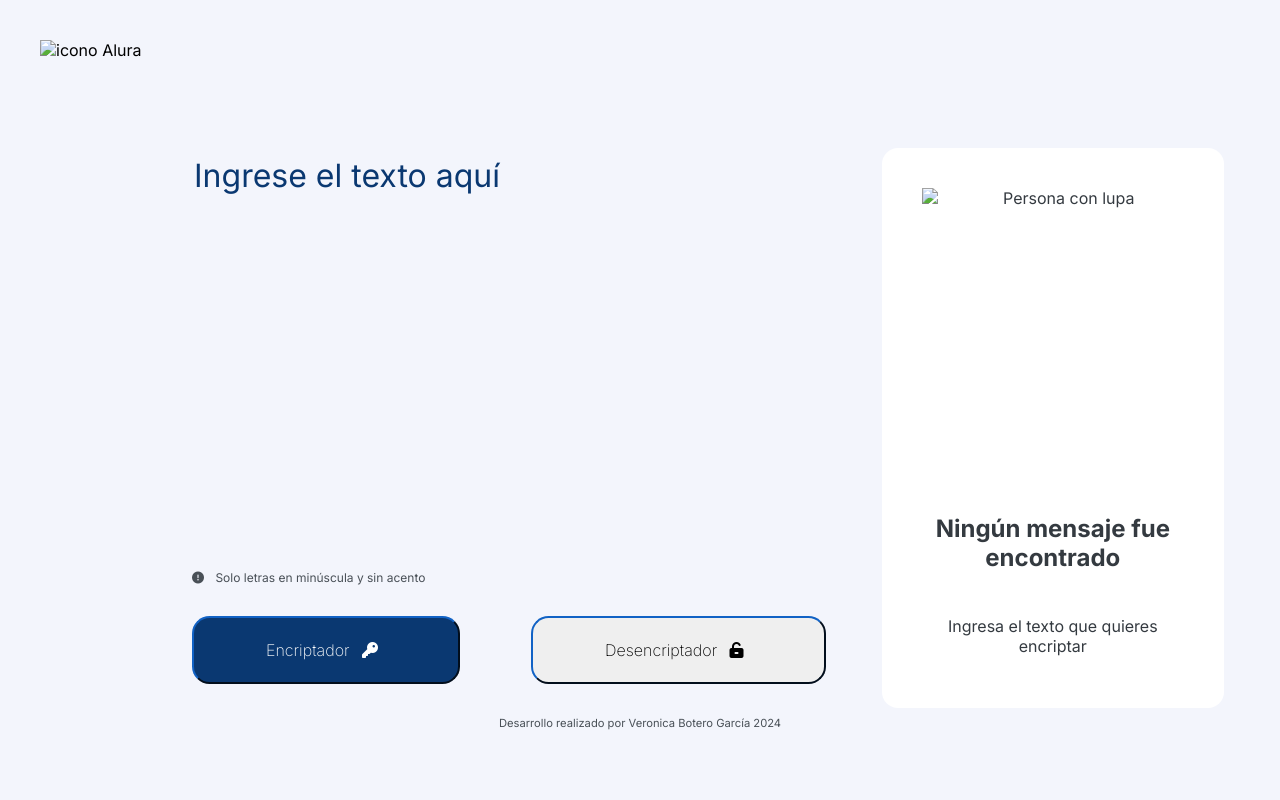
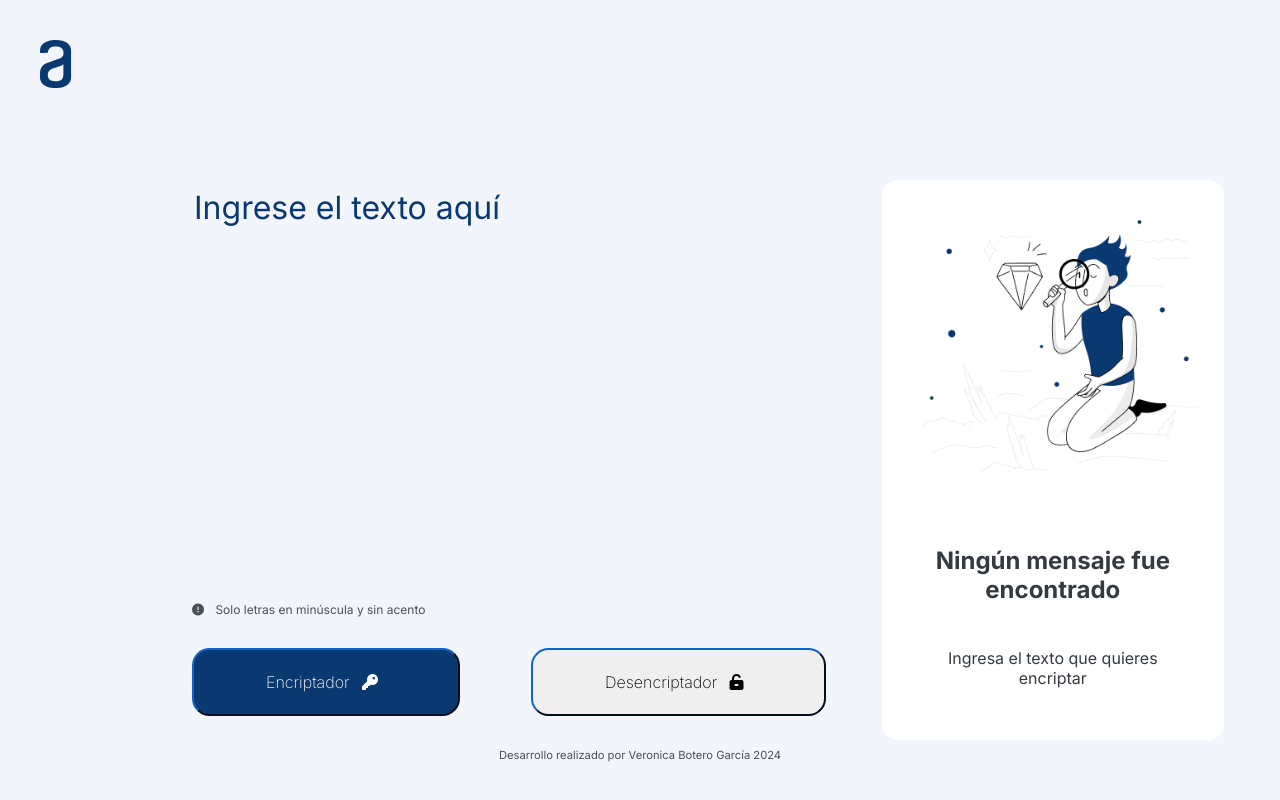
Before and after one commit to veroBG/Encriptador-de-texto, a plain HTML site: page index.html in a window 1280 px wide. Drawn offline with Linux system fonts and the light colour scheme.

Commit message:
se corrige el error de la ruta de las imagenes (icono y muñeco con lupa)

```diff
--- a/index.html
+++ b/index.html
@@ -11,7 +11,7 @@
 </head>
 <body>
     <header>
-        <img src="./images/icoAlura.svg" alt="icono Alura">
+        <img src="./img/icoAlura.svg" alt="icono Alura">
     </header>
     <main>
         <div class="funcion">
@@ -23,7 +23,7 @@
             </div>
         </div>
         <div id="respuesta" class="caja-respuesta">
-            <img src="./images/muneco.png" alt="Persona con lupa">
+            <img src="./img/muneco.png" alt="Persona con lupa">
             <div>
                 <h2>Ningún mensaje fue encontrado</h2>
                 <p>Ingresa el texto que quieres encriptar</p>
```
